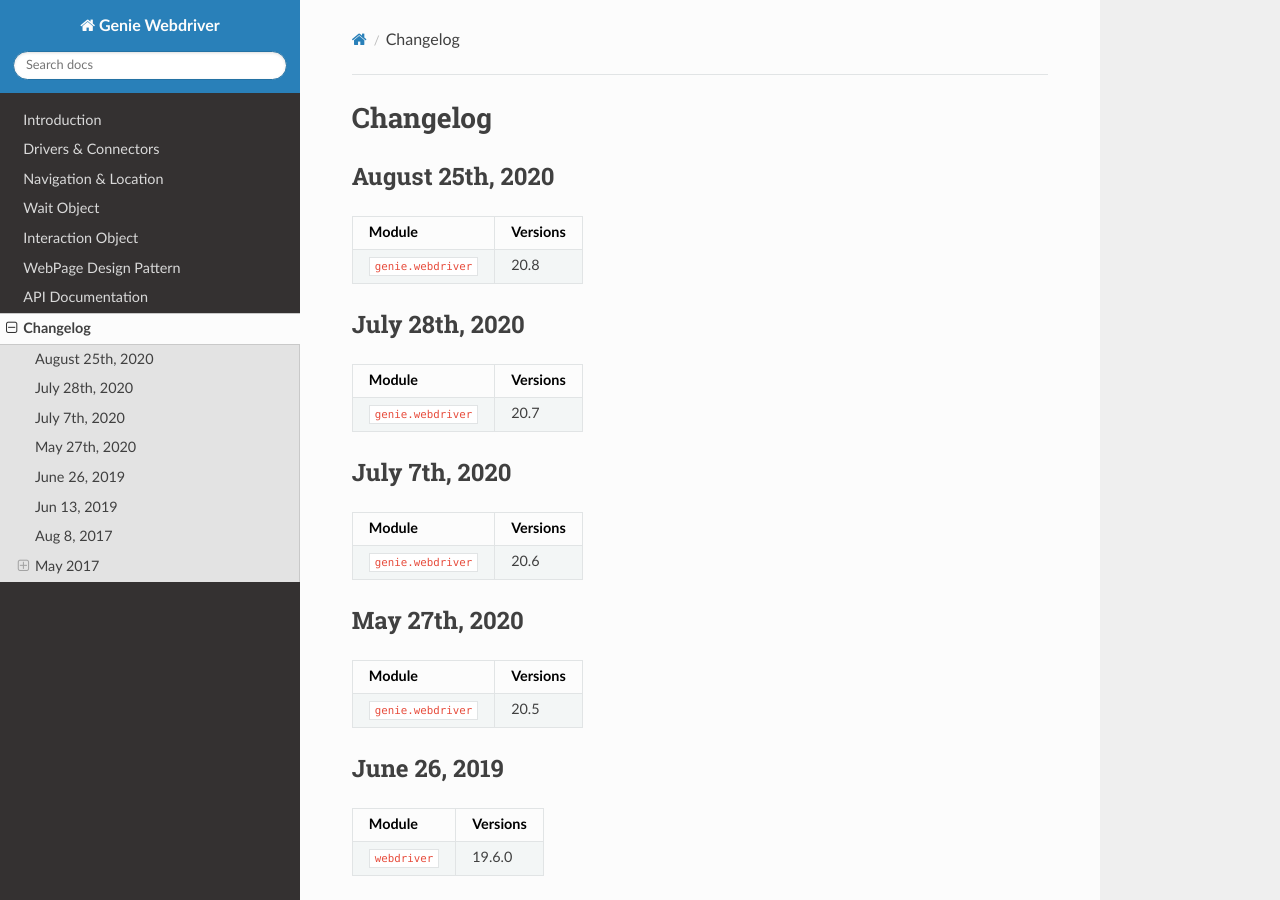
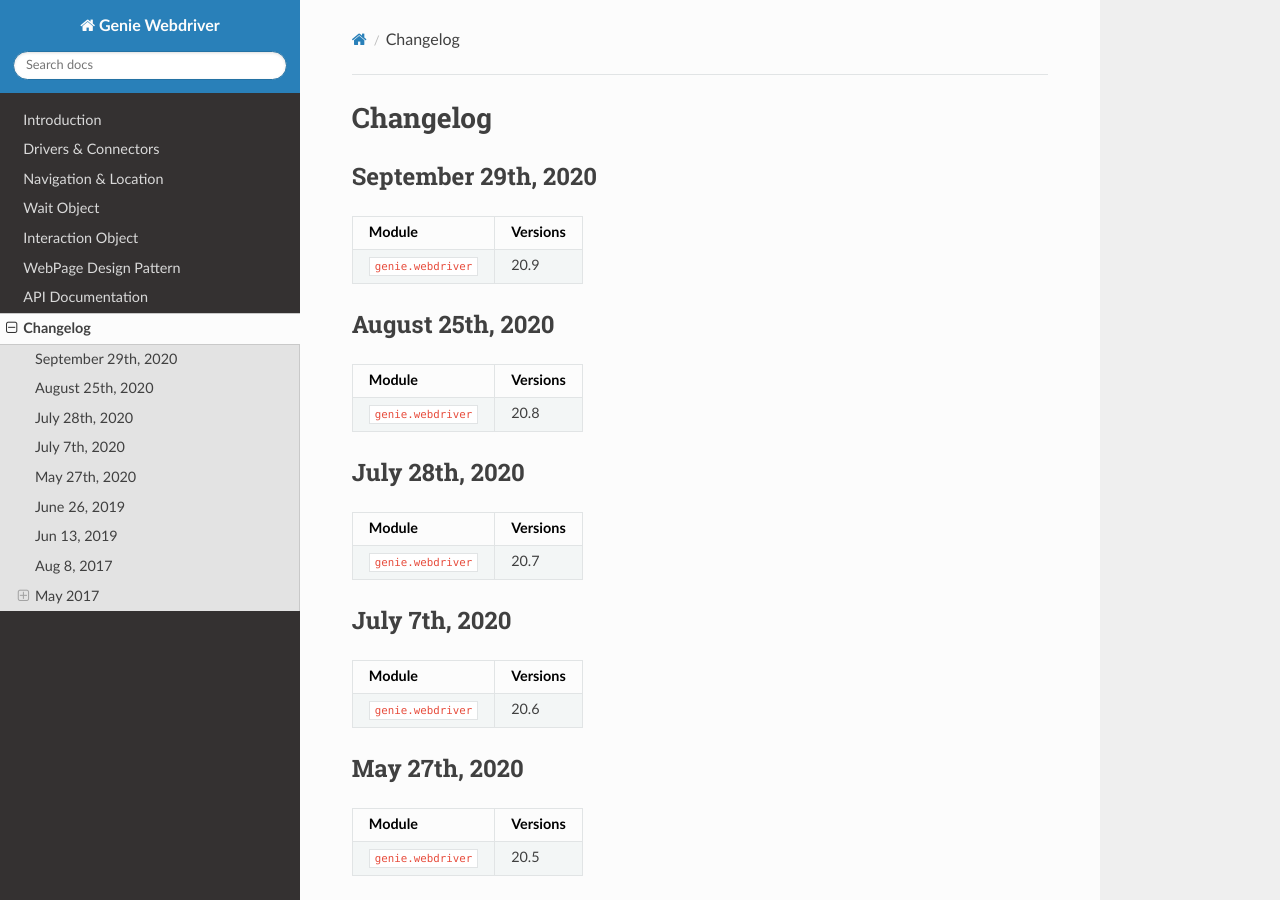
Before and after one commit to CiscoTestAutomation/geniewebdriver, a Sphinx documentation site: the page built from docs/changelog/index.rst, in a window 1280 px wide and 900 px high. Built offline with Sphinx 7.4.7 and the Read the Docs theme 2.0.0, drawn with Linux system fonts in a browser that asks for light colours.

Commit message:
Releasing 20.9

```diff
--- a/docs/changelog/index.rst
+++ b/docs/changelog/index.rst
@@ -1,5 +1,14 @@
 Changelog
 =========
+
+September 29th, 2020
+--------------
+
++-------------------------------+-------------------------------+
+| Module                        | Versions                      |
++===============================+===============================+
+| ``genie.webdriver``           | 20.9                          |
++-------------------------------+-------------------------------+
 
 August 25th, 2020
 --------------
```
Also changed, not shown: 1 other file.
